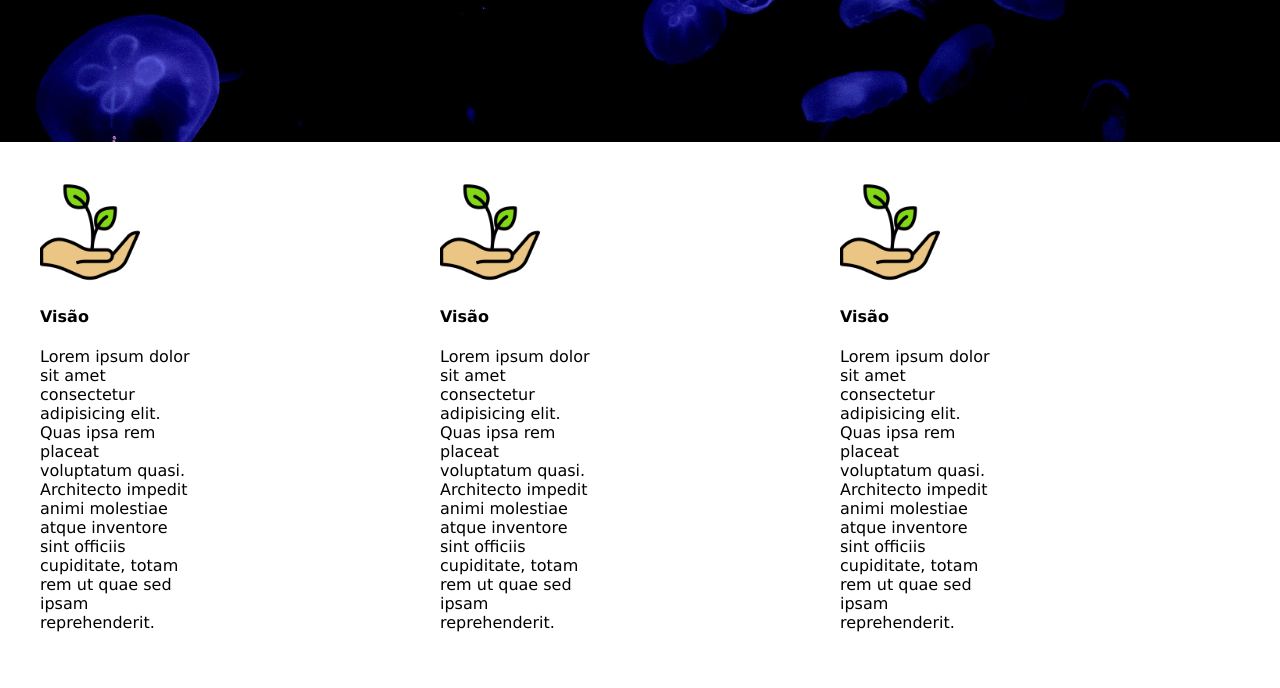
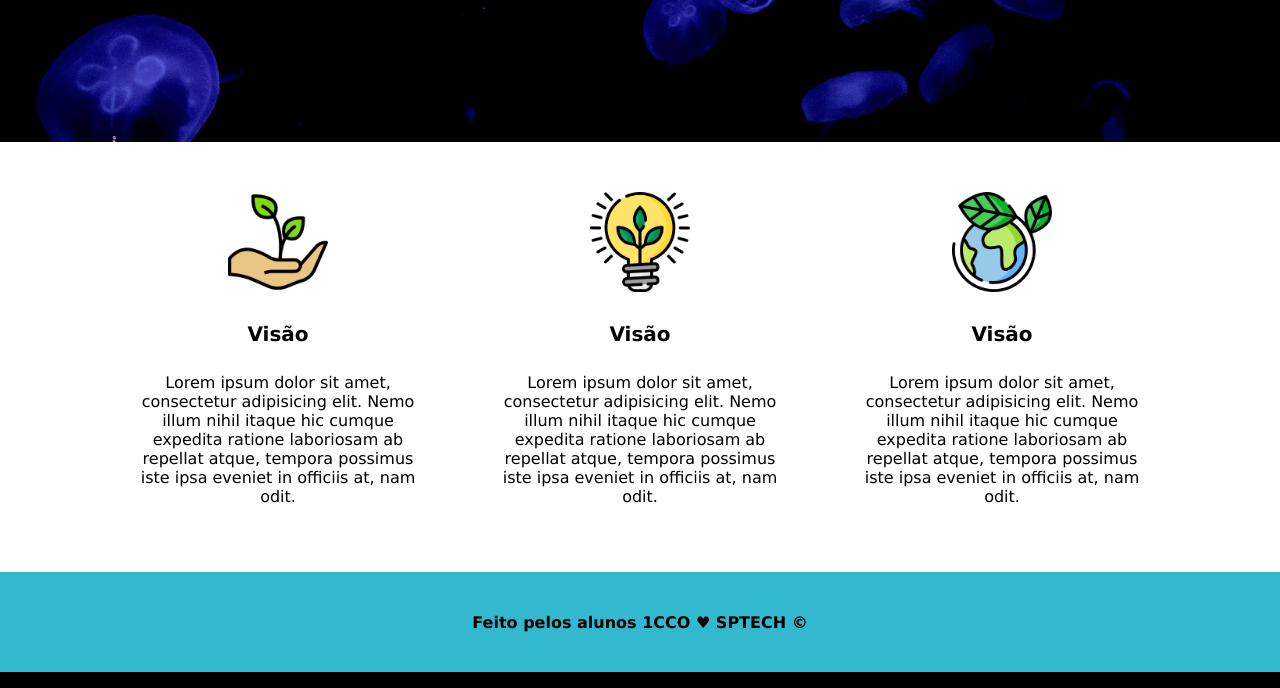
Before and after one commit to Ivanrangelpm/aquaTech, a plain HTML site: page index.html in a window 1280 px wide. Shown: the part 422-1110 px from the top of the page. Drawn offline with Linux system fonts and the light colour scheme.

Commit message:
arrumando css

```diff
--- a/index.html
+++ b/index.html
@@ -19,10 +19,9 @@
                 </ul>
             </div>
         </div>
-
         <div class="banner">
             <div class="container">
-                <p>Inovando sempre para <span> evoluir </span>no futuro</p>
+                <p>Inovando sempre para <span>evoluir</span> no futuro</p>
             </div>
         </div>
         <div class="social">
@@ -30,29 +29,24 @@
                 <div class="card">
                     <img src="imagens/growth_color.png" alt="">
                     <h4>Visão</h4>
-                    <p>Lorem ipsum dolor sit amet consectetur adipisicing elit. Quas ipsa rem placeat voluptatum quasi. Architecto impedit animi molestiae atque inventore sint officiis cupiditate, totam rem ut quae sed ipsam reprehenderit.</p>
+                    <p>Lorem ipsum dolor sit amet, consectetur adipisicing elit. Nemo illum nihil itaque hic cumque expedita ratione laboriosam ab repellat atque, tempora possimus iste ipsa eveniet in officiis at, nam odit.</p>
+                </div>
+                <div class="card">
+                    <img src="imagens/lightbulb_color.png" alt="">
+                    <h4>Visão</h4>
+                    <p>Lorem ipsum dolor sit amet, consectetur adipisicing elit. Nemo illum nihil itaque hic cumque expedita ratione laboriosam ab repellat atque, tempora possimus iste ipsa eveniet in officiis at, nam odit.</p>
+                </div>
+                <div class="card">
+                    <img src="imagens/planet-earth_color.png" alt="">
+                    <h4>Visão</h4>
+                    <p>Lorem ipsum dolor sit amet, consectetur adipisicing elit. Nemo illum nihil itaque hic cumque expedita ratione laboriosam ab repellat atque, tempora possimus iste ipsa eveniet in officiis at, nam odit.</p>
                 </div>
             </div>
-            <div class="container">
-                <div class="card">
-                    <img src="imagens/growth_color.png" alt="">
-                    <h4>Visão</h4>
-                    <p>Lorem ipsum dolor sit amet consectetur adipisicing elit. Quas ipsa rem placeat voluptatum quasi. Architecto impedit animi molestiae atque inventore sint officiis cupiditate, totam rem ut quae sed ipsam reprehenderit.</p>
-                </div>
-            </div>
-            <div class="container">
-                <div class="card">
-                    <img src="imagens/growth_color.png" alt="">
-                    <h4>Visão</h4>
-                    <p>Lorem ipsum dolor sit amet consectetur adipisicing elit. Quas ipsa rem placeat voluptatum quasi. Architecto impedit animi molestiae atque inventore sint officiis cupiditate, totam rem ut quae sed ipsam reprehenderit.</p>
-                </div>
-            </div>
-
         </div>
         <div class="footer">
-
+            <div class="container">
+                <p>Feito pelos alunos 1CCO &hearts; SPTECH &copy;</p>
+            </div>
         </div>
-
-
     </body>
 </html>
--- a/style.css
+++ b/style.css
@@ -2,12 +2,11 @@ body {
     margin: 0;
     padding: 0;
     font-family: Verdana;
-    background-color: white;
+    background-color: black;
 }
 
 .header{
     border-bottom: 3px solid #32b9cd;
-    background-color: black;
 }
 
 .container {
@@ -33,45 +32,63 @@ body {
     align-items: center;
 }
 
-.banner{
+.banner {
     padding: 40px 0;
     color: white;
+    height: 400px;
     background-image: url('imagens/bg-jelly-fish-para_outras_pags.png');
-    height: 400px;
 }
 
 .banner .container {
     justify-content: center;
     align-items: center;
     height: 100%;
-    width: 20%;
 }
 
-.banner .container p{
+.banner .container p {
     font-size: 36px;
-
+    width: 25%;
+    text-align: center;
 }
 
-.banner .container p span{
+.banner .container p span {
     font-weight: bold;
-    color: #32b9cd;
-}
-
-.social{
-    padding: 40px;
-    justify-content: space-around;
 }
 
 
+.social {
+    background-color: white;
+    padding: 50px 0;
+}
 
-.card{
-    width: 150px;
+.social .container {
+    justify-content: space-between;
+}
 
+.card {
+    width: 300px;
+    text-align: center;
 }
-.card img{
+
+.card img {
     width: 100px;
 }
 
-.social{
-    display: flex;
+.card h4 {
+    font-size: 20px;
 }
+
+.footer {
+    height: 100px;
+    background-color: #32b9cd;
+}
+
+.footer .container {
+    justify-content: center;
+    align-items: center;
+    height: 100%;
+}
+
+.footer .container p {
+    font-weight: bold;
+}
```
